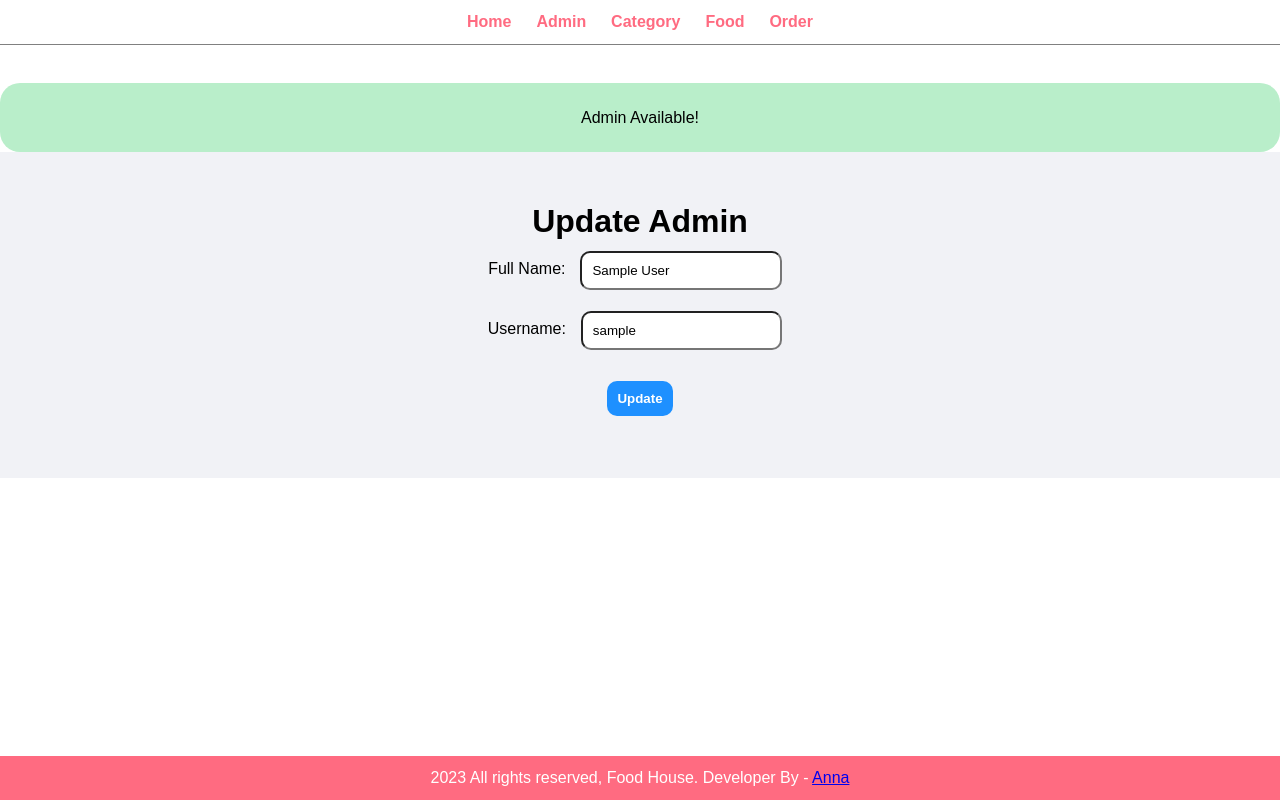
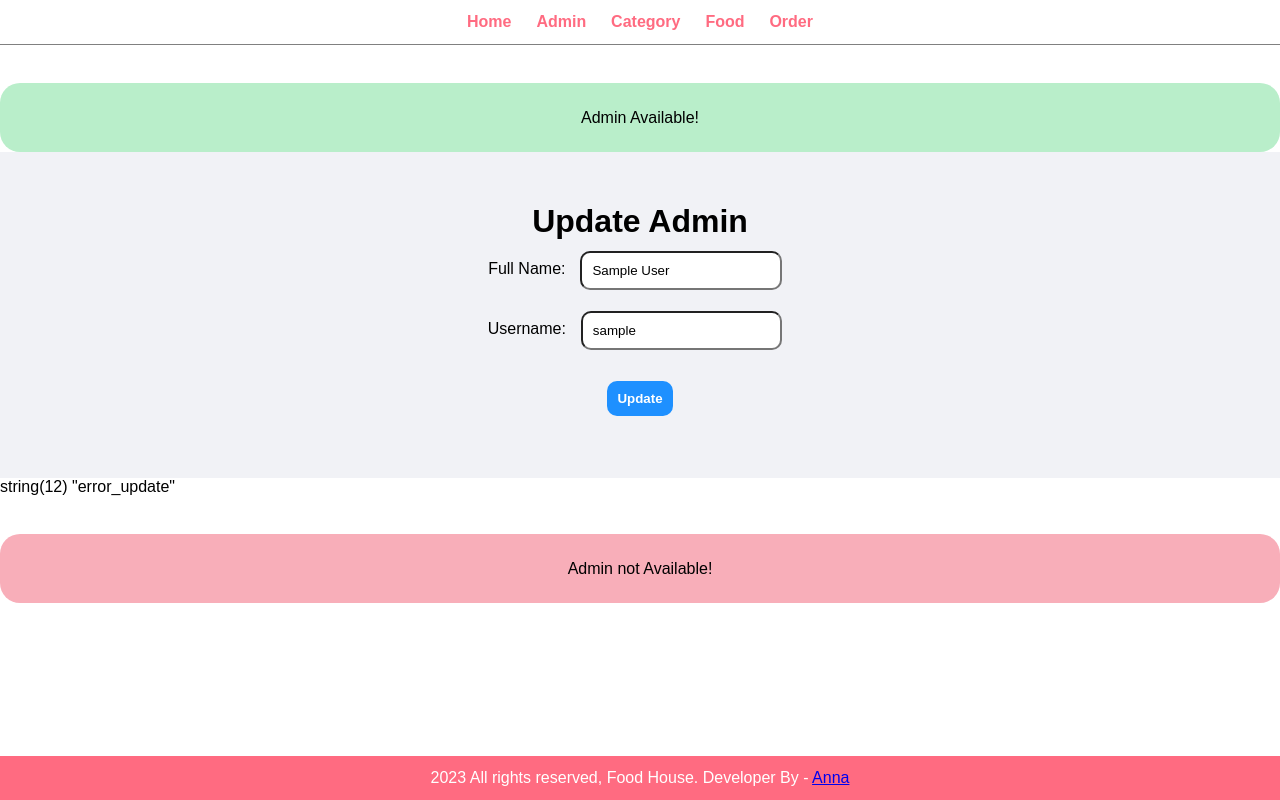
Before and after one commit to Erney-Marka/food, a PHP site: page /admin/update_admin.php?id=1 in a window 1280 px wide. Run offline with PHP 8.4, Linux system fonts and the light colour scheme; the visitor is signed in with stand-in values (Sample User, id 1).

Commit message:
commit 0.7

```diff
--- a/admin/manage_admin.php
+++ b/admin/manage_admin.php
@@ -55,11 +55,9 @@ $admins = mysqli_fetch_all($admins);
         }
 
         if (isset($_SESSION['update'])) {
-            if ($_SESSION['update'] === 'error_update') {
-                echo '<p class="error text__center">Admin not Available!</p>';
+            if ($_SESSION['update'] === 'success') {
+                echo '<p class="error__none text__center">Data changed successfully!</p>';
                 unset($_SESSION['update']);
-            } elseif ($_SESSION['update'] === 'update') {
-                echo '<p class="error__none text__center">Data changed successfully!</p>';
             }
         }
         ?>
--- a/admin/update_admin.php
+++ b/admin/update_admin.php
@@ -40,5 +40,21 @@ $admin = mysqli_fetch_assoc($admin);
 </div>
 
 <?php
+var_dump($_SESSION['update']);
+if (isset($_SESSION['update'])) {
+    if ($_SESSION['update'] === 'error_update') {
+        echo '<p class="error text__center">Admin not Available!</p>';
+        unset($_SESSION['update']);
+    } elseif ($_SESSION['update'] === 'stmtfailed') {
+        echo '<p class="error text__center">Failed to update admin!</p>';
+        unset($_SESSION['update']);
+    } elseif ($_SESSION['update'] === 'invalidname') {
+        echo '<p class="error text__center">Choose a proper full name!</p>';
+        unset($_SESSION['update']);
+    } elseif ($_SESSION['update'] === 'invalidusername') {
+        echo '<p class="error text__center">Choose a proper username!</p>';
+        unset($_SESSION['update']);
+    }
+}
 require_once 'partials/footer.php';
 ?>
--- a/includes/update_admin.inc.php
+++ b/includes/update_admin.inc.php
@@ -3,28 +3,23 @@
 
 if (isset($_POST['submit'])) {
 
+    $id = $_POST['id'];
     $fullName = $_POST['full_name'];
     $username = $_POST['username'];
 
     require_once 'functions.inc.php';
 
-    if (nameExists($conn, $fullName, $username) !== false) {
-        $_SESSION['add'] = 'usernametaken';
-        header('Location: ../admin/add_admin.php');
-        exit();
-    }
-
     if (invalidName($fullName) !== false) {
-        $_SESSION['add'] = 'invalidname';
-        header('Location: ../admin/add_admin.php');
+        $_SESSION['update'] = 'invalidname';
+        header('Location: ../admin/update_admin.php');
         exit();
     }
 
     if (invalidUsername($username) !== false) {
-        $_SESSION['add'] = 'invalidusername';
-        header('Location: ../admin/add_admin.php');
+        $_SESSION['update'] = 'invalidusername';
+        header('Location: ../admin/update_admin.php');
         exit();
     }
 
-    updateUser($conn, $fullName, $username);
+    // updateUser($conn, $id, $fullName, $username);
 }
```
Also changed, not shown: includes/functions.inc.php (+7 -2 lines).
